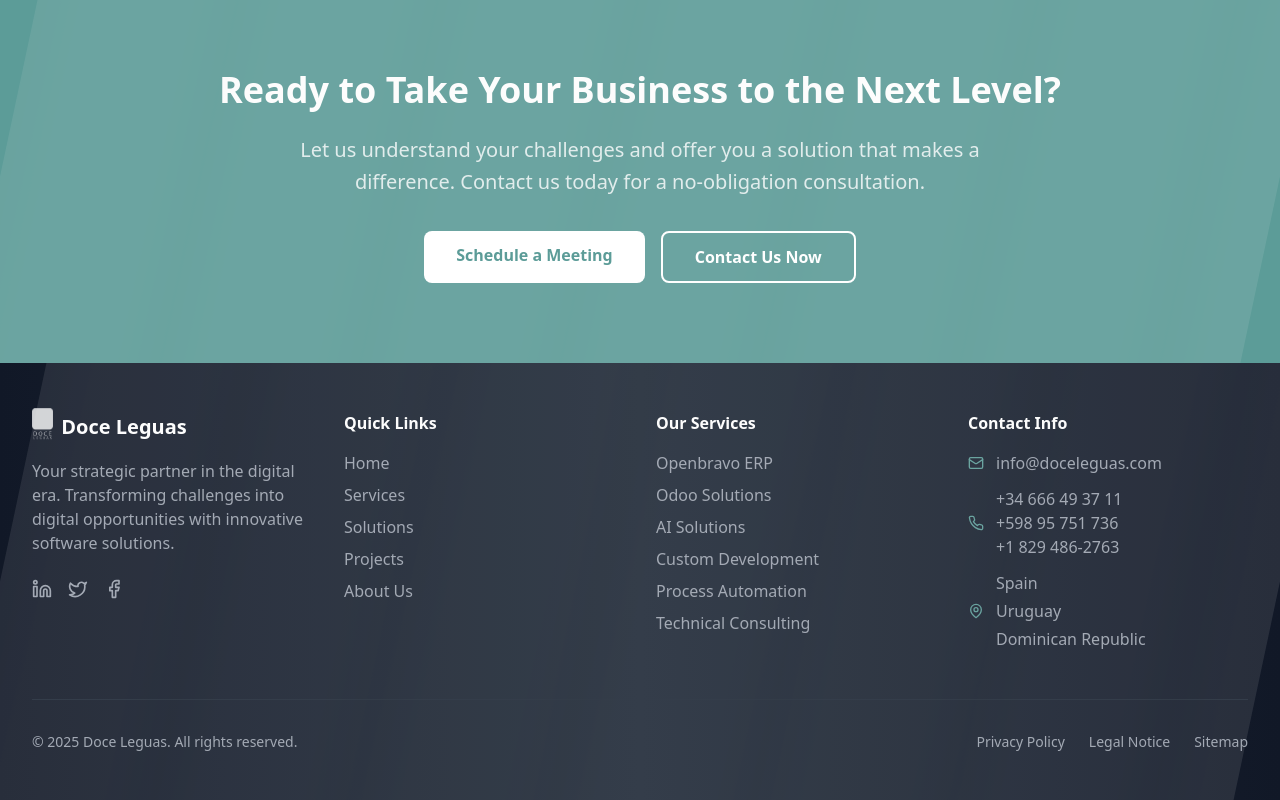
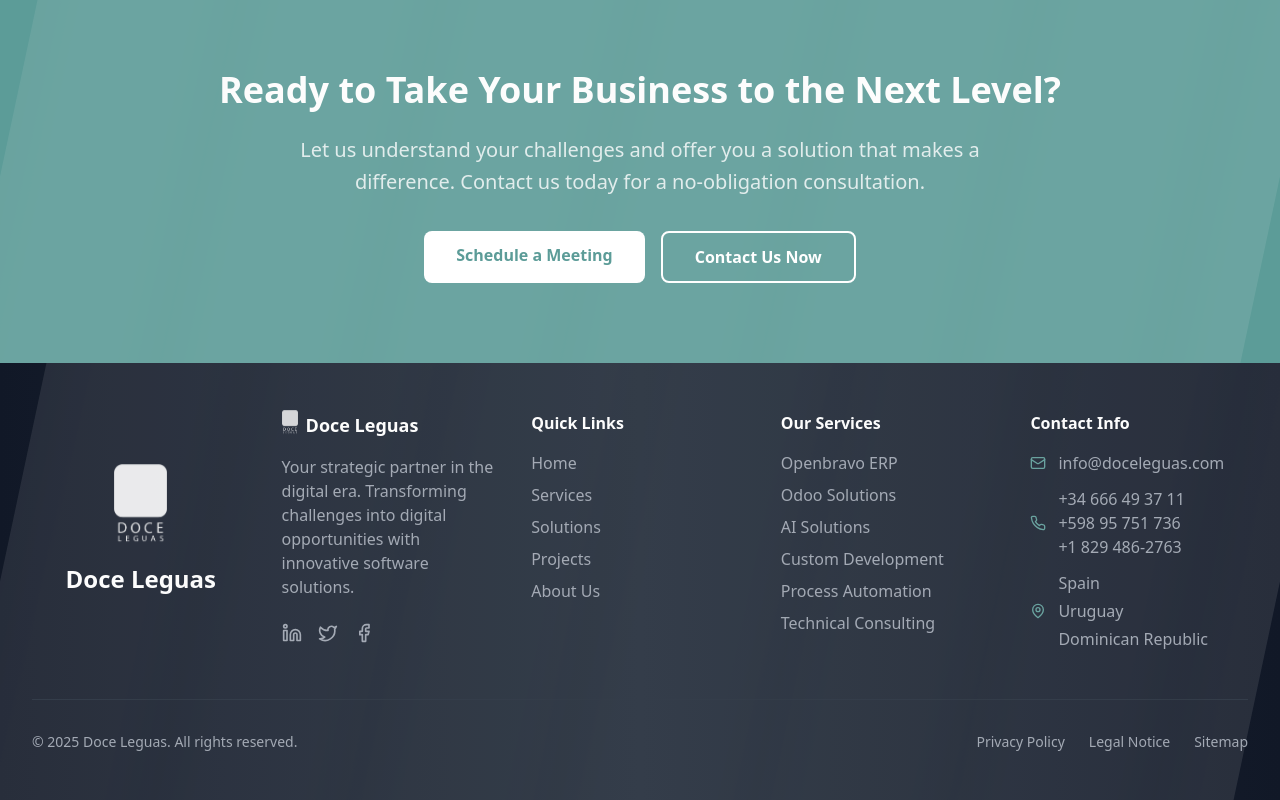
Before and after one commit to rafaelcuba81/doceleguas-web, a React (Vite) app: page / in a window 1280 px wide. Shown: the part 4261-5061 px from the top of the page. Built offline with nearby package versions, Linux system fonts and the light colour scheme.

Commit message:
Add large company logo column at the beginning of footer

```diff
--- a/src/components/Footer.tsx
+++ b/src/components/Footer.tsx
@@ -17,16 +17,28 @@
         <div className="absolute top-0 left-0 w-full h-full bg-gradient-to-r from-transparent via-white to-transparent transform -skew-x-12 animate-shimmer"></div>
       </div>
       <div className="max-w-7xl mx-auto px-4 sm:px-6 lg:px-8 py-12">
-        <div className="grid grid-cols-1 md:grid-cols-2 lg:grid-cols-4 gap-8">
+        <div className="grid grid-cols-1 md:grid-cols-2 lg:grid-cols-5 gap-8">
+          {/* Large Logo Column */}
+          <div className="lg:col-span-1 animate-fadeInLeft flex flex-col items-center justify-center">
+            <div className="flex flex-col items-center space-y-4 hover-scale transition-transform duration-300">
+              <img
+                src="/recurso-12ldpi-85x127.png"
+                alt="Doce Leguas Logo"
+                className="h-20 w-auto animate-float filter brightness-0 invert opacity-90"
+              />
+              <span className="font-bold text-2xl text-center">Doce Leguas</span>
+            </div>
+          </div>
+
           {/* Company Info */}
-          <div className="lg:col-span-1 animate-fadeInLeft">
+          <div className="lg:col-span-1 animate-fadeInLeft" style={{ animationDelay: '0.1s' }}>
             <div className="flex items-center space-x-2 mb-4 hover-scale transition-transform duration-300">
               <img
                 src="/recurso-12ldpi-85x127.png"
                 alt="Doce Leguas Logo"
-                className="h-8 w-auto animate-float filter brightness-0 invert opacity-80"
+                className="h-6 w-auto animate-float filter brightness-0 invert opacity-80"
               />
-              <span className="font-bold text-xl">Doce Leguas</span>
+              <span className="font-bold text-lg">Doce Leguas</span>
             </div>
             <p className="text-gray-400 mb-6">
               {t('footer.description')}
@@ -39,7 +51,7 @@
           </div>
 
           {/* Quick Links */}
-          <div className="animate-fadeInUp" style={{ animationDelay: '0.1s' }}>
+          <div className="animate-fadeInUp" style={{ animationDelay: '0.2s' }}>
             <h3 className="font-semibold mb-4">{t('footer.quickLinks')}</h3>
             <ul className="space-y-2">
               <li>
@@ -86,7 +98,7 @@
           </div>
 
           {/* Services */}
-          <div className="animate-fadeInUp" style={{ animationDelay: '0.2s' }}>
+          <div className="animate-fadeInUp" style={{ animationDelay: '0.3s' }}>
             <h3 className="font-semibold mb-4">{t('footer.services')}</h3>
             <ul className="space-y-2">
               <li>
@@ -141,7 +153,7 @@
           </div>
 
           {/* Contact Info */}
-          <div className="animate-fadeInRight" style={{ animationDelay: '0.3s' }}>
+          <div className="animate-fadeInRight" style={{ animationDelay: '0.4s' }}>
             <h3 className="font-semibold mb-4">{t('footer.contactInfo')}</h3>
             <div className="space-y-3">
               <div className="flex items-center space-x-3 hover:translate-x-1 transition-transform duration-300">
@@ -169,7 +181,7 @@
         </div>
 
         {/* Bottom Bar */}
-        <div className="border-t border-gray-800 mt-12 pt-8 flex flex-col md:flex-row justify-between items-center animate-fadeInUp" style={{ animationDelay: '0.4s' }}>
+        <div className="border-t border-gray-800 mt-12 pt-8 flex flex-col md:flex-row justify-between items-center animate-fadeInUp" style={{ animationDelay: '0.5s' }}>
           <p className="text-gray-400 text-sm">
             © {new Date().getFullYear()} Doce Leguas. {t('footer.rights')}
           </p>
```
